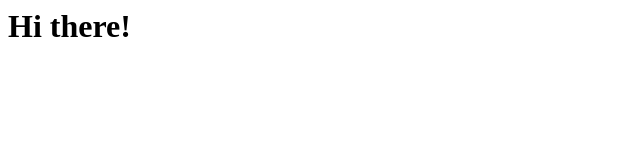
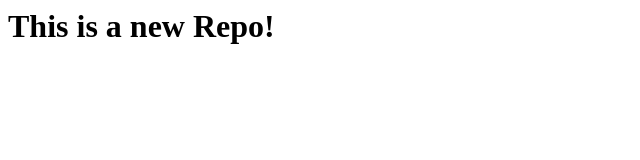
Before and after one commit to malika-builds23/Repos, a plain HTML site: page Repos/index.html in a window 1280 px wide. Shown: the whole page, without its empty margins (0-640 px from the left). Drawn offline with Linux system fonts and the light colour scheme.

Commit message:
in Repo File

```diff
--- a/Repos/index.html
+++ b/Repos/index.html
@@ -1 +1 @@
-<h1>Hi there!</h1>
+<h1>This is a new Repo!</h1>
```
